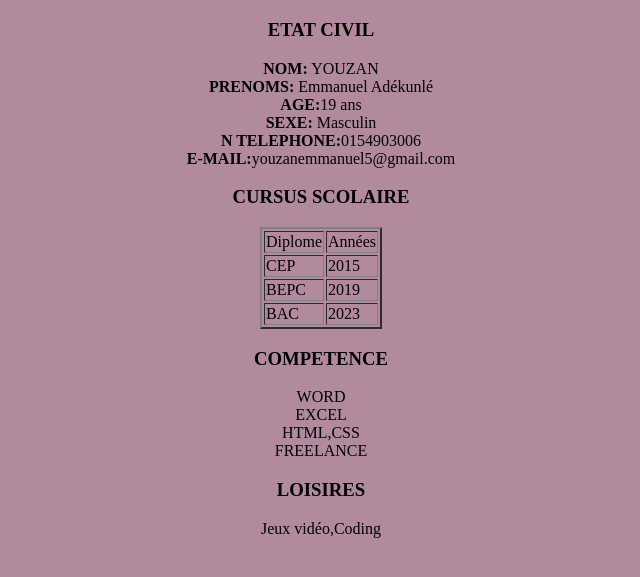
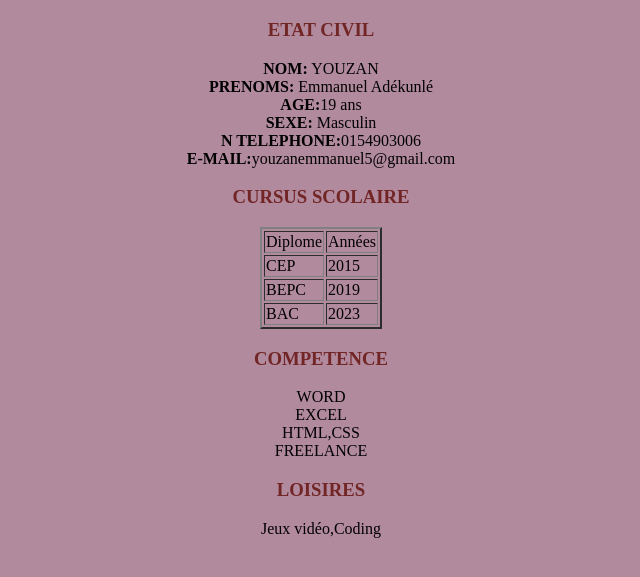
Before and after one commit to Emmanuel20055/emmanuel, a plain HTML site: page cv.html in a window 1280 px wide. Shown: the part 61-638 px from the top of the page, without its empty margins (319-959 px from the left). Drawn offline with Linux system fonts and the light colour scheme.

Commit message:
Add files via upload

```diff
--- a/cv.html
+++ b/cv.html
@@ -3,7 +3,7 @@
 <head>
 	<title>CV</title>
 	<meta charset="utf-8">
-	<link rel="stylesheet" type="text/css" href="site.css">
+	<link rel="stylesheet" type="text/css" href="style.css">
 </head>
 <body>
 	<center><H1>CURRICULUM VITAE</H1>
```
